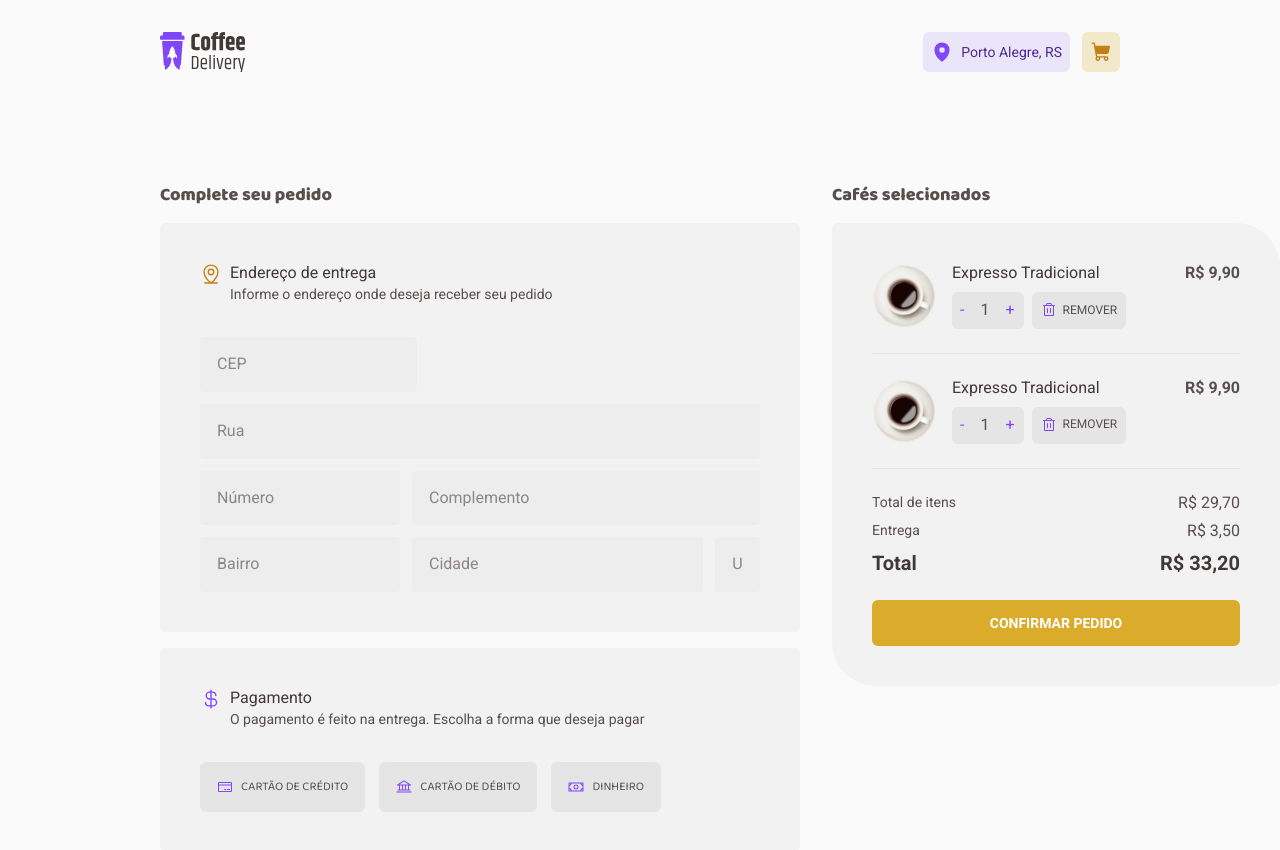
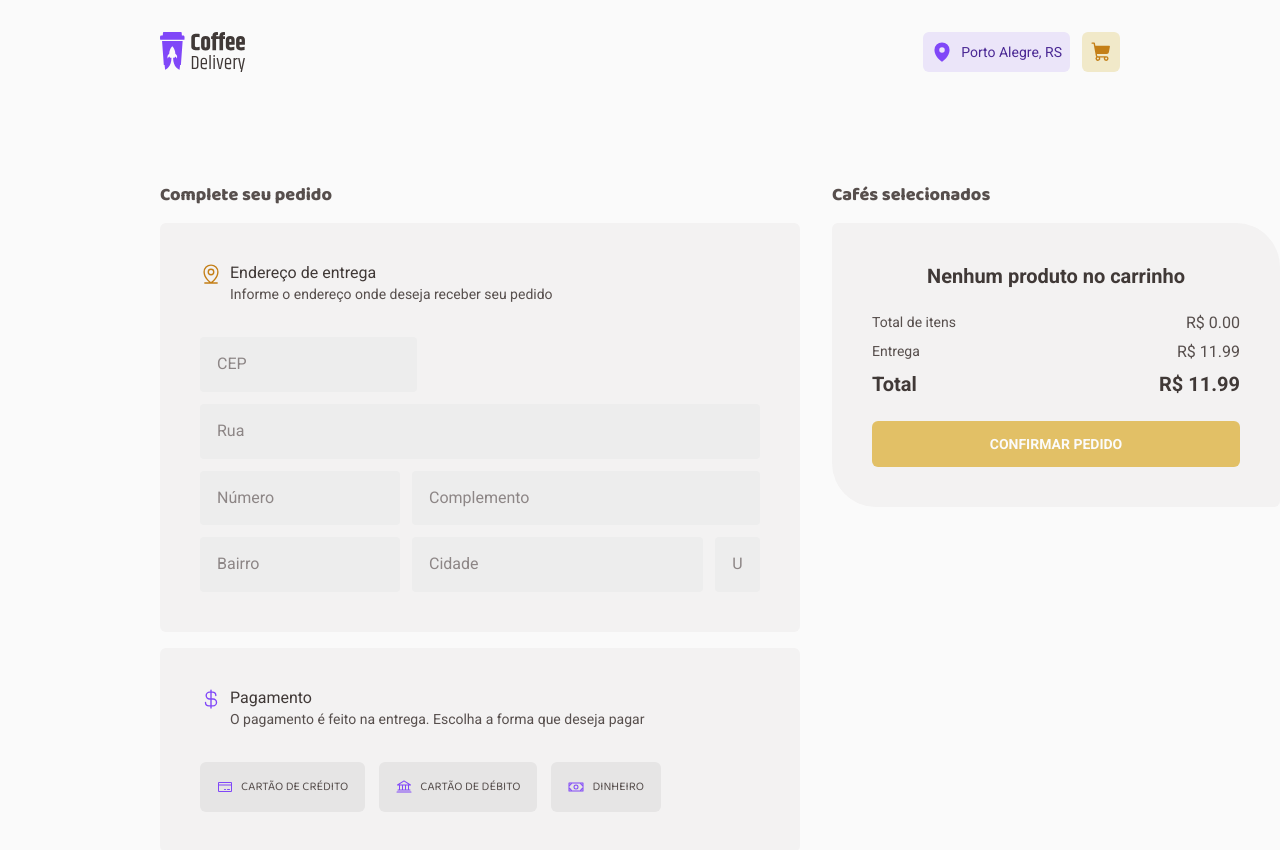
Before and after one commit to nickolasaperes/coffee-delivery-rocketseat, a React (Vite) app: page /checkout in a window 1280 px wide. Shown: the top 850 px of the page. Built offline with nearby package versions, Linux system fonts and the light colour scheme; the HTML template or start-up script is replaced by a standard one.

Commit message:
CartContext and cartState reducer

```diff
--- a/src/App.tsx
+++ b/src/App.tsx
@@ -3,12 +3,15 @@ import { GlobalStyle } from "./styles/global"
 import { defaultTheme } from "./styles/themes/default"
 import { BrowserRouter } from "react-router-dom"
 import { Router } from "./Router"
+import { CartContextProvider } from "./contexts/CartContext"
 
 function App() {
   return (
     <ThemeProvider theme={defaultTheme}>
       <BrowserRouter>
-          <Router />
+          <CartContextProvider>
+            <Router />
+          </CartContextProvider>
       </BrowserRouter>
       <GlobalStyle />
     </ThemeProvider>
--- a/src/components/CartButton/index.tsx
+++ b/src/components/CartButton/index.tsx
@@ -1,15 +1,18 @@
 import { ShoppingCart } from "@phosphor-icons/react";
 import { ItemCounter, CartContainer } from "./styles";
+import { useContext } from "react";
+import { CartContext } from "../../contexts/CartContext";
 
-interface CartButtonProps {
-  itemsCounter?: number;
-}
 
-export function CartButton({ itemsCounter = 0 }: CartButtonProps) {
+export function CartButton() {
+  const { cartProducts } = useContext(CartContext);
+
+  const itemsQuantity = cartProducts.length;
+
   return (
     <CartContainer>
       <ShoppingCart size={22} weight="fill" />
-      {itemsCounter > 0 && <ItemCounter>{itemsCounter}</ItemCounter>}
+      {itemsQuantity > 0 && <ItemCounter>{itemsQuantity}</ItemCounter>}
     </CartContainer>
   )
 }
--- a/src/components/CounterButton/index.tsx
+++ b/src/components/CounterButton/index.tsx
@@ -3,13 +3,16 @@ import { CounterContainer } from "./styles";
 
 interface CounterButtonProps {
   initialQuantity: number;
+  onIncreaseFn?: (quantity: number) => void;
+  onDecreaseFn?: (quantity: number) => void;
 }
 
-export function CounterButton({ initialQuantity }: CounterButtonProps) {
+export function CounterButton({ initialQuantity, onIncreaseFn, onDecreaseFn }: CounterButtonProps) {
   const [quantity, setQuantity] = useState(initialQuantity);
 
   function increase() {
     setQuantity((state) => state + 1)
+    if(onIncreaseFn) onIncreaseFn(quantity + 1);
   }
 
   function decrease() {
@@ -17,6 +20,7 @@ export function CounterButton({ initialQuantity }: CounterButtonProps) {
       if (state - 1 <= 0) return 0;
       return state - 1;
     })
+    if(onDecreaseFn) onDecreaseFn(quantity - 1);
   }
 
   return (
--- /dev/null
+++ b/src/contexts/CartContext.tsx
@@ -0,0 +1,92 @@
+import { ReactNode, createContext, useEffect, useReducer } from "react"
+import { ProductCartType, cartReducer } from "../reducers/cart/reducer";
+import { addProductAction, decreaseProductQuantityAction, increaseProductQuantityAction, removeProductAction } from "../reducers/cart/actions";
+
+
+interface CartContextProviderProps {
+  children: ReactNode;
+}
+
+interface AddressType {
+  cep: string;
+  street: string;
+  number: string;
+  complement: string;
+  neighborhood: string;
+  city: string;
+  uf: string;
+}
+
+interface PaymentMethodType {
+  id?: string;
+  value: string;
+}
+
+interface CartContextType {
+  cartProducts: ProductCartType[],
+  deliveryPrice?: number,
+  address?: AddressType,
+  paymentMethod?: PaymentMethodType,
+  increaseProductQuantity: (id: string) => void;
+  decreaseProductQuantity: (id: string) => void;
+  addProduct: (product: ProductCartType) => void;
+  removeProduct: (id: string) => void;
+}
+
+const localStorageKey = '@coffee-delivery:cart-state-1.0.0';
+
+export const CartContext = createContext({} as CartContextType);
+
+export function CartContextProvider({ children }: CartContextProviderProps) {
+  const [cartState, dispatch] = useReducer(
+    cartReducer,
+    [],
+    (initialState) => {
+      const storedStateAsJSON = localStorage.getItem(
+        localStorageKey,
+      )
+
+      if (storedStateAsJSON) {
+        return JSON.parse(storedStateAsJSON)
+      }
+
+      return initialState
+    },
+  )
+
+  useEffect(() => {
+    const stateJSON = JSON.stringify(cartState)
+    localStorage.setItem(localStorageKey, stateJSON)
+  }, [cartState])
+
+  function increaseProductQuantity(id: string) {
+    dispatch(increaseProductQuantityAction(id));
+  }
+
+  function decreaseProductQuantity(id: string) {
+    dispatch(decreaseProductQuantityAction(id));
+  }
+
+  function addProduct(product: ProductCartType) {
+    dispatch(addProductAction(product));
+  }
+
+  function removeProduct(id: string) {
+    dispatch(removeProductAction(id));
+  }
+
+  const contextValue: CartContextType = {
+    cartProducts: cartState,
+    deliveryPrice: 11.99,
+    increaseProductQuantity,
+    decreaseProductQuantity,
+    addProduct,
+    removeProduct,
+  };
+
+  return (
+    <CartContext.Provider value={contextValue}>
+      {children}
+    </CartContext.Provider>
+  )
+}
--- a/src/pages/Checkout/OrderSummary/index.tsx
+++ b/src/pages/Checkout/OrderSummary/index.tsx
@@ -1,45 +1,67 @@
-import { ButtonsContainer, ConfirmButton, Item, ItemDescription, OrderSummaryContainer, PriceDescription, PriceSummary, PriceTotal, Products, RemoveButton } from "./styles";
-import americano from '../../../assets/americano.svg';
+import { ButtonsContainer, ConfirmButton, EmptyCartMessage, Item, ItemDescription, OrderSummaryContainer, PriceDescription, PriceSummary, PriceTotal, Products, RemoveButton } from "./styles";
 import { CounterButton } from "../../../components/CounterButton";
 import { Trash } from "@phosphor-icons/react";
 import { NavLink } from "react-router-dom";
+import { useContext } from "react";
+import { CartContext } from "../../../contexts/CartContext";
 
 export function OrderSummary() {
+  const {
+    cartProducts,
+    deliveryPrice,
+    increaseProductQuantity,
+    decreaseProductQuantity,
+    removeProduct
+  } = useContext(CartContext);
+
+  const totalProductsPrice = cartProducts.reduce((acc, product) => {
+    return acc + (product.quantity * product.price);
+  }, 0);
+
+  const totalPrice = totalProductsPrice + (deliveryPrice ?? 0);
+
   return (
     <OrderSummaryContainer>
-      {/* Products */}
       <Products>
-        {/* Item */}
-        <Item>
-          <img src={americano} />
-          <div>
-            <ItemDescription><span>Expresso Tradicional</span><span>R$ 9,90</span></ItemDescription>
-            <ButtonsContainer>
-              <CounterButton initialQuantity={1} />
-              <RemoveButton><Trash size={16} />REMOVER</RemoveButton>
-            </ButtonsContainer>
-          </div>
-        </Item>
-        <Item>
-          <img src={americano} />
-          <div>
-            <ItemDescription><span>Expresso Tradicional</span><span>R$ 9,90</span></ItemDescription>
-            <ButtonsContainer>
-              <CounterButton initialQuantity={1} />
-              <RemoveButton><Trash size={16} />REMOVER</RemoveButton>
-            </ButtonsContainer>
-          </div>
-        </Item>
+        {cartProducts.length === 0 ?
+          <EmptyCartMessage>Nenhum produto no carrinho</EmptyCartMessage>
+          :
+          cartProducts.map((product) => {
+            return (
+              <Item key={product.id}>
+                <img src={product.imgSrc} />
+                <div>
+                  <ItemDescription><span>{product.title}</span><span>R$ {(product.price * product.quantity).toFixed(2)}</span></ItemDescription>
+                  <ButtonsContainer>
+                    <CounterButton
+                      initialQuantity={product.quantity}
+                      onIncreaseFn={() => increaseProductQuantity(product.id)}
+                      onDecreaseFn={() => decreaseProductQuantity(product.id)}
+                    />
+                    <RemoveButton onClick={() => removeProduct(product.id)}><Trash size={16} />REMOVER</RemoveButton>
+                  </ButtonsContainer>
+                </div>
+              </Item>
+            )
+          })
+        }
       </Products>
 
-      {/* Price summary */}
       <PriceSummary>
-        <PriceDescription><span>Total de itens</span><span>R$ 29,70</span></PriceDescription>
-        <PriceDescription><span>Entrega</span><span>R$ 3,50</span></PriceDescription>
-        <PriceTotal><span>Total</span><span>R$ 33,20</span></PriceTotal>
+        <PriceDescription>
+          <span>Total de itens</span>
+          <span>R$ {totalProductsPrice.toFixed(2)}</span>
+        </PriceDescription>
+        <PriceDescription>
+          <span>Entrega</span>
+          <span>
+            {deliveryPrice ? `R$ ${deliveryPrice.toFixed(2)}` : 'Indisponível'}
+          </span>
+        </PriceDescription>
+        <PriceTotal><span>Total</span><span>R$ {totalPrice.toFixed(2)}</span></PriceTotal>
       </PriceSummary>
 
-      <NavLink to="/success" title="Checkout Success"><ConfirmButton>Confirmar Pedido</ConfirmButton></NavLink>
+      <NavLink to="/success" title="Checkout Success"><ConfirmButton disabled={cartProducts.length === 0}>Confirmar Pedido</ConfirmButton></NavLink>
     </OrderSummaryContainer>
   )
 }
--- a/src/pages/Checkout/OrderSummary/styles.ts
+++ b/src/pages/Checkout/OrderSummary/styles.ts
@@ -66,7 +66,7 @@ export const ItemDescription = styled.div`
 export const ButtonsContainer = styled.div`
   display: flex;
   margin-top: 0.5rem;
-  gap: 0.5rem;
+  gap: 1rem;
 `;
 
 export const RemoveButton = styled.button`
@@ -140,7 +140,24 @@ export const ConfirmButton = styled.button`
 
   cursor: pointer;
 
-  &:hover {
+  &:not(:disabled):hover {
     background-color: ${(props) => props.theme["yellow-dark"]};
   }
+
+  &:disabled {
+    opacity: 0.7;
+    cursor: not-allowed;
+  }
 `;
+
+export const EmptyCartMessage = styled.div`
+  display: flex;
+  align-items: center;
+  justify-content: center;
+
+  font-family: 'Roboto', sans-serif;
+
+  font-size: 1.25rem;
+  color: ${(props) => props.theme["base-subtitle"]};
+  font-weight: 900;
+`;
--- a/src/pages/Home/Products/index.tsx
+++ b/src/pages/Home/Products/index.tsx
@@ -12,11 +12,7 @@ export function Products() {
           return (
             <Product
               key={coffee.id}
-              imgSrc={coffee.imgSrc}
-              title={coffee.title}
-              description={coffee.description}
-              badges={coffee.badges}
-              price={coffee.price}
+              product={coffee}
             />
           )
         })}
--- /dev/null
+++ b/src/reducers/cart/actions.ts
@@ -0,0 +1,45 @@
+import { ProductCartType } from "./reducer"
+
+export enum ActionTypes {
+  INCREASE_PRODUCT_QUANTITY = 'INCREASE_PRODUCT_QUANTITY',
+  DECREASE_PRODUCT_QUANTITY = 'DECREASE_PRODUCT_QUANTITY',
+  ADD_PRODUCT = 'ADD_PRODUCT',
+  REMOVE_PRODUCT = 'REMOVE_PRODUCT',
+}
+
+
+export function increaseProductQuantityAction(id: string) {
+  return {
+    type: ActionTypes.INCREASE_PRODUCT_QUANTITY,
+    payload: {
+      id
+    }
+  }
+}
+
+export function decreaseProductQuantityAction(id: string) {
+  return {
+    type: ActionTypes.DECREASE_PRODUCT_QUANTITY,
+    payload: {
+      id
+    }
+  }
+}
+
+export function addProductAction(product: ProductCartType) {
+  return {
+    type: ActionTypes.ADD_PRODUCT,
+    payload: {
+      product
+    },
+  }
+}
+
+export function removeProductAction(id: string) {
+  return {
+    type: ActionTypes.REMOVE_PRODUCT,
+    payload: {
+      id
+    }
+  }
+}
--- /dev/null
+++ b/src/reducers/cart/reducer.ts
@@ -0,0 +1,73 @@
+import { ProductType } from "../../pages/Home/Product";
+import { ActionTypes } from "./actions";
+
+export interface ProductCartType extends ProductType {
+  quantity: number;
+}
+
+interface CartReducerActionType {
+  type: string;
+  payload: {
+    id?: string;
+    product?: ProductCartType
+  };
+}
+
+export function cartReducer(state: ProductCartType[], action: CartReducerActionType) {
+  // TODO: Refactor to use immer
+  switch(action.type) {
+    case ActionTypes.INCREASE_PRODUCT_QUANTITY: {
+      return state.map((product) => {
+        if(product.id === action.payload.id) {
+          return {
+            ...product,
+            quantity: product.quantity + 1,
+          }
+        }
+        return product;
+      })
+    }
+    case ActionTypes.DECREASE_PRODUCT_QUANTITY: {
+      return state.map((product) => {
+        if(product.id === action.payload.id) {
+          if (product.quantity <= 0) {
+            return product;
+          }
+
+          return {
+            ...product,
+            quantity: product.quantity - 1,
+          }
+        }
+        return product;
+      })
+    }
+    case ActionTypes.ADD_PRODUCT: {
+      const existingProduct = state.find((product) => product.id === action.payload.product!.id)
+
+      const newProduct = {
+        ...action.payload.product
+      };
+
+      if(existingProduct) {
+        newProduct.quantity = (newProduct.quantity ?? 0) + existingProduct.quantity
+
+        return [
+          ...state.filter((product) => product.id !== existingProduct.id),
+          newProduct as ProductCartType
+        ]
+      }
+
+      return [
+        ...state,
+        newProduct as ProductCartType
+      ];
+    }
+    case ActionTypes.REMOVE_PRODUCT: {
+      return state.filter((product) => {
+        return product.id !== action.payload.id
+      })
+    }
+  }
+  return state;
+}
```
Also changed, not shown: src/pages/Home/Product/index.tsx (+29 -11 lines), src/pages/Home/Products/coffees.ts (+59 -30 lines).
